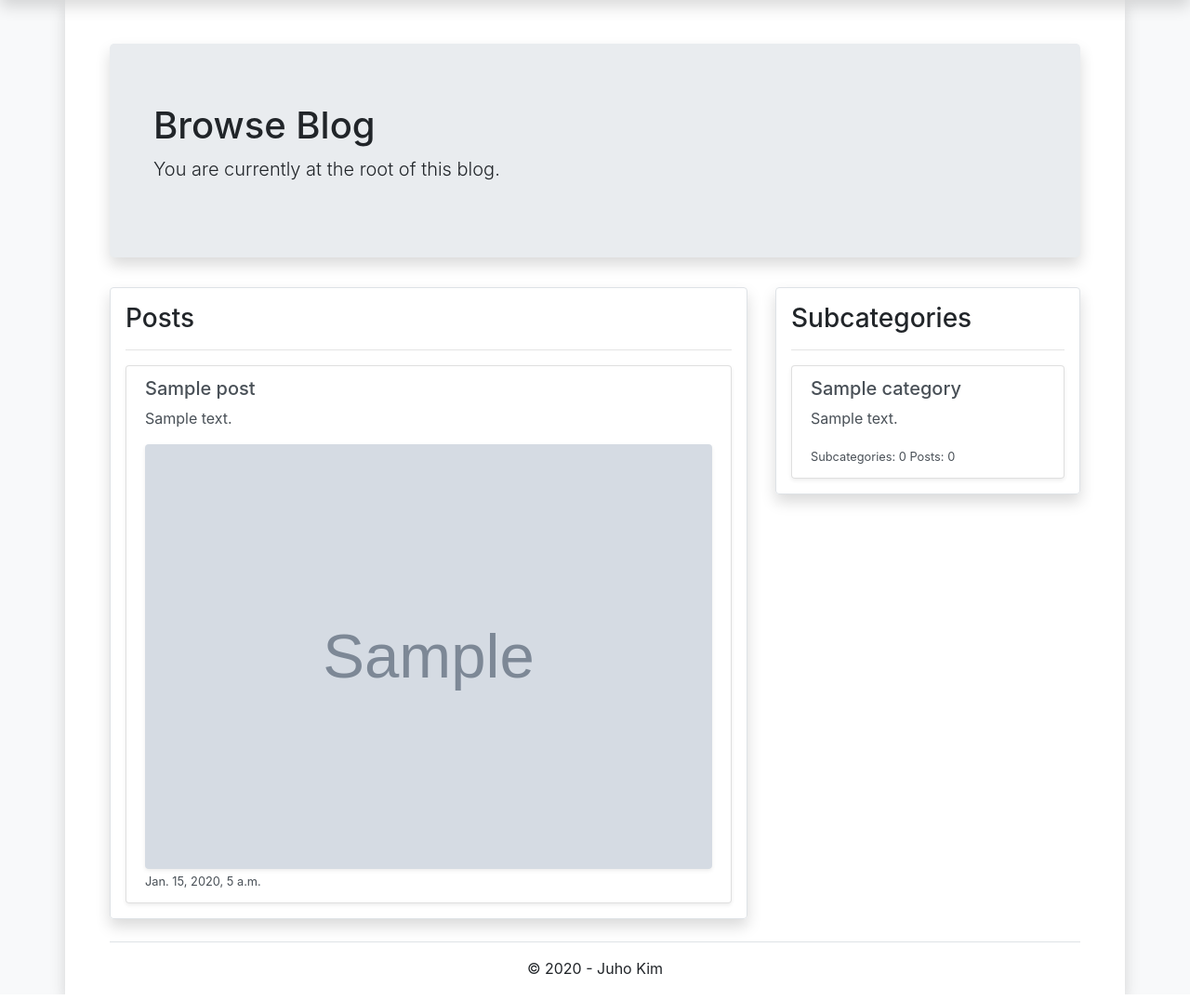
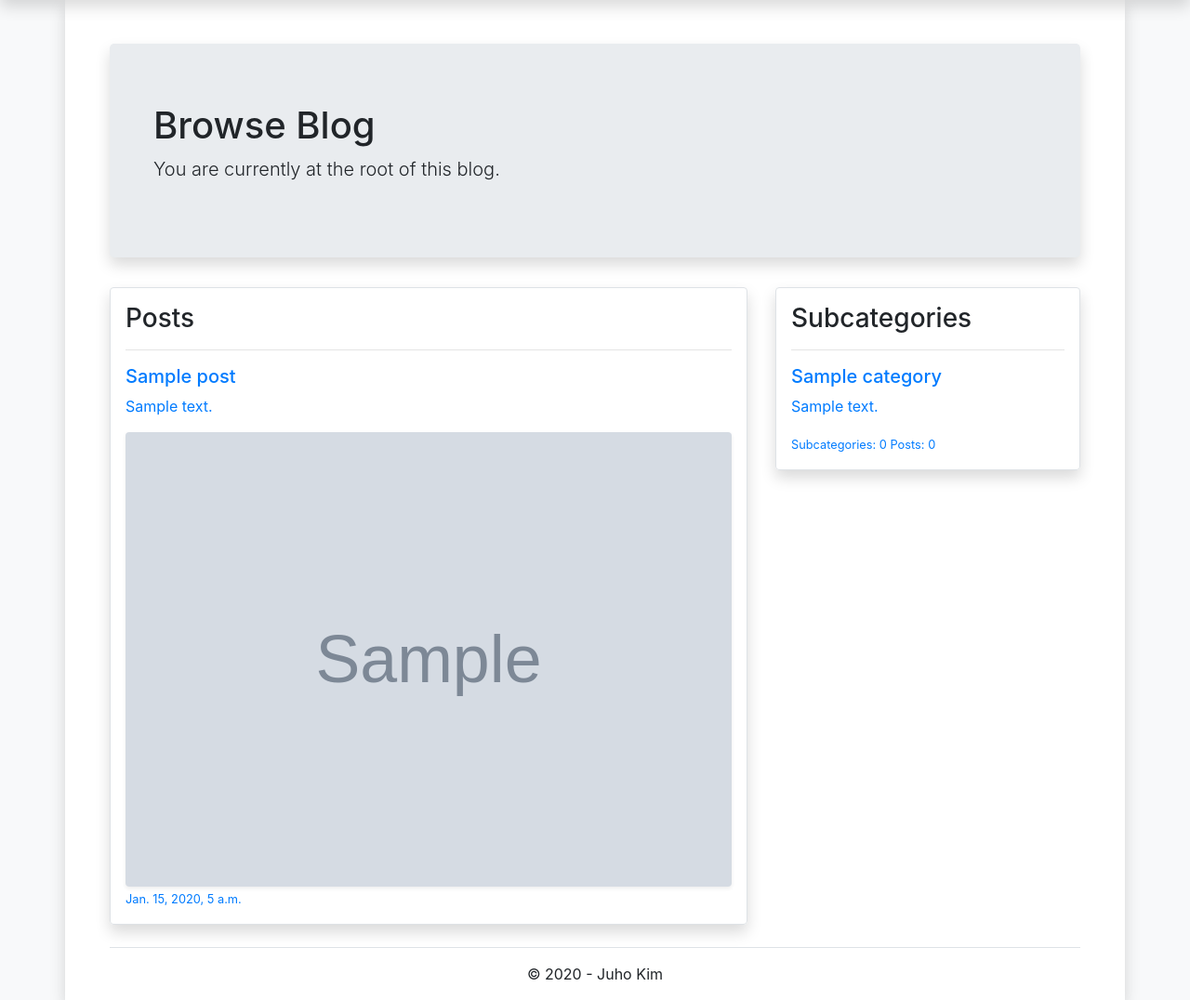
Before and after one commit to AussieSeaweed/juhokim, a Django app: page /blog/categories/ in a window 1280 px wide. Shown: the part 57-1133 px from the top of the page at 93% size. Run offline with Django 3.2, Linux system fonts and the light colour scheme; tables that the repository leaves empty hold one stand-in row (values such as "Sample post"); grey boxes marked "Sample" are stand-in pictures; some libraries are stand-ins or nearby versions.

Commit message:
Improved visuals

```diff
--- a/blog/templates/blog/category_detail.html
+++ b/blog/templates/blog/category_detail.html
@@ -42,33 +42,22 @@
 {% block content %}
 
     <div class="row">
-        <div class="col-lg-8">
+        <div class="col-md-8">
             <div class="box p-3">
                 <h3>Posts</h3>
+                {% for post in posts %}
                     <hr/>
-
-                <div class="list-group shadow-sm">
-                    {% for post in posts %}
-                        <a class="list-group-item list-group-item-action" href="{% url "post-detail" pk=post.id %}">
                     {% include "blog/includes/post_info.html" with post=post %}
-                        </a>
                 {% endfor %}
             </div>
         </div>
-        </div>
-        <div class="col-lg-4">
+        <div class="col-md-4">
             <div class="box p-3">
                 <h3>Subcategories</h3>
+                {% for category in categories %}
                     <hr/>
-
-                <div class="list-group shadow-sm">
-                    {% for category in categories %}
-                        <a class="list-group-item list-group-item-action"
-                           href="{% url "category-detail" pk=category.id %}">
                     {% include "blog/includes/category_info.html" with category=category %}
-                        </a>
                 {% endfor %}
-                </div>
             </div>
         </div>
     </div>
--- a/blog/templates/blog/includes/category_info.html
+++ b/blog/templates/blog/includes/category_info.html
@@ -1,6 +1,8 @@
+<a class="text-decoration-none" href="{% url "category-detail" pk=category.id %}">
     <h5>{{ category.name }}</h5>
     <p>{{ category.description }}</p>
     <small>
         Subcategories: {{ category.categories.all|length }}
         Posts: {{ category.posts.all|length }}
     </small>
+</a>
--- a/blog/templates/blog/includes/post_info.html
+++ b/blog/templates/blog/includes/post_info.html
@@ -1,5 +1,6 @@
 {% load static %}
 
+<a class="text-decoration-none" href="{% url "post-detail" pk=post.id %}">
     <h5>{{ post.name }}</h5>
     <p>{{ post.description }}</p>
     {% if post.thumbnail %}
@@ -7,3 +8,4 @@
              src="{% get_media_prefix %}{{ post.thumbnail }}" alt="thumbnail"/>
     {% endif %}
     <small>{{ post.created_on }}</small>
+</a>
```
Also changed, not shown: blog/templates/blog/portfolio.html (+13 -7 lines), templates/juhokim/home.html (+14 -13 lines). Lines whose indentation alone changed are shown as unchanged.
